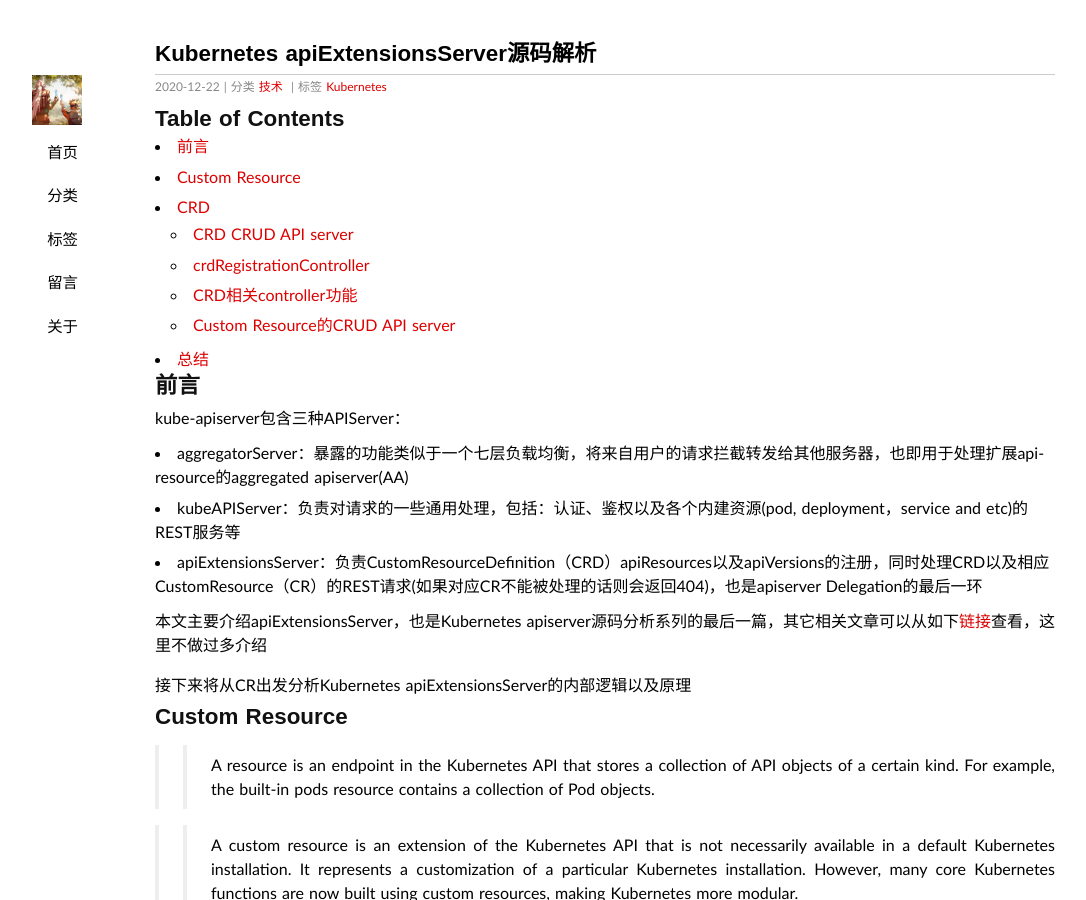
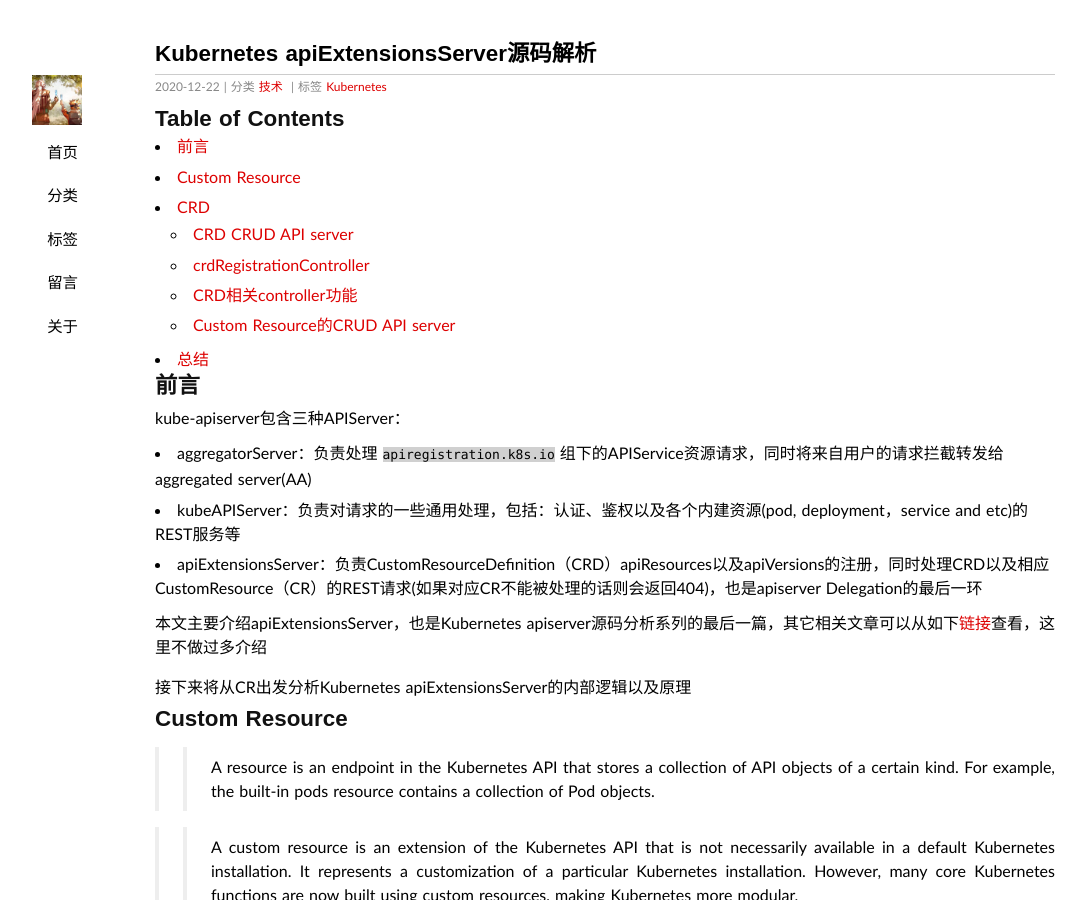
Before and after one commit to duyanghao/duyanghao.github.io, a Jekyll site: the page built from _posts/2020-12-22-kubernetes-apiExtensionsServer.md, in a window 1280 px wide and 900 px high. Shown: the whole window, without its empty margins (35-1121 px from the left). Built offline with Jekyll 4.4.1, drawn with Linux system fonts in a browser that asks for light colours; some web fonts are replaced; comment, search, counter and statistics services are not loaded.

Commit message:
update kubernetes apiserver overview
Signed-off-by: duyanghao <1294057873@qq.com>

```diff
--- a/_posts/2020-12-22-kubernetes-apiExtensionsServer.md
+++ b/_posts/2020-12-22-kubernetes-apiExtensionsServer.md
@@ -22,7 +22,7 @@
 
 kube-apiserver包含三种APIServer：
 
-* aggregatorServer：暴露的功能类似于一个七层负载均衡，将来自用户的请求拦截转发给其他服务器，也即用于处理扩展api-resource的aggregated apiserver(AA)
+* aggregatorServer：负责处理 `apiregistration.k8s.io` 组下的APIService资源请求，同时将来自用户的请求拦截转发给aggregated server(AA)
 * kubeAPIServer：负责对请求的一些通用处理，包括：认证、鉴权以及各个内建资源(pod, deployment，service and etc)的REST服务等
 * apiExtensionsServer：负责CustomResourceDefinition（CRD）apiResources以及apiVersions的注册，同时处理CRD以及相应CustomResource（CR）的REST请求(如果对应CR不能被处理的话则会返回404)，也是apiserver Delegation的最后一环
 
```
